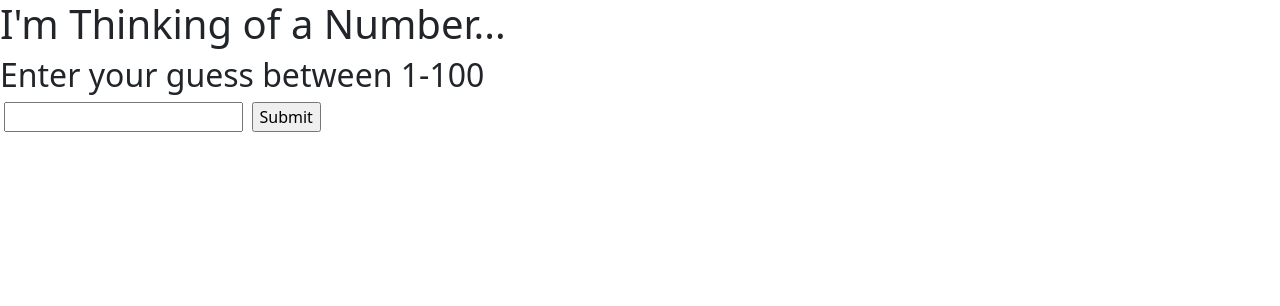
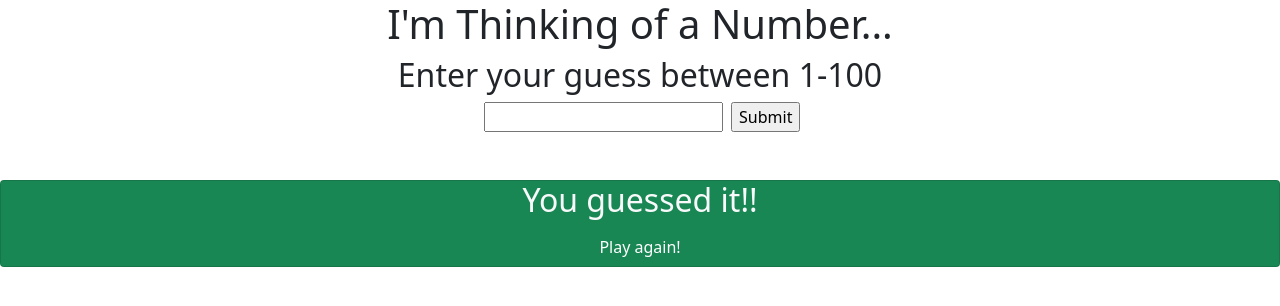
Before and after one commit to SarahMunson/python, a Flask app: page / in a window 1280 px wide. Shown: the top 306 px of the page. Run offline with Flask 2, Linux system fonts and the light colour scheme; the visitor is signed in with stand-in values (Sample User, id 1).

Commit message:
numbers game complete

```diff
--- a/w1d5/great_number_game/server.py
+++ b/w1d5/great_number_game/server.py
@@ -1,32 +1,24 @@
 from flask import Flask, render_template, request, redirect, session
+import random
 
 app = Flask(__name__)
 app.secret_key = 'keep it safe'
 
 @app.route('/')
 def root():
-    session['random_number'] = 55
-    if int(session['guess']) < session['random_number']:
-        print("Too Low")
-    elif int(session['guess']) > session['random_number']:
-        print("Too high")
-    else:
-        print("You guessed it!")
+    if "num" not in session:
+        session['num'] = random.randint(1, 100)
     return render_template('index.html')
 
 @app.route('/guess', methods=['POST'])
 def guess():
     session['guess'] = int(request.form['guess'])
-    session['random_number'] = 55
-    if int(session['guess']) < session['random_number']:
-        print("Too Low")
-    elif int(session['guess']) > session['random_number']:
-        print("Too high")
-    else:
-        print("You guessed it!")
     return redirect('/')
 
-
+@app.route('/playagain')
+def play_again():
+    session.clear()
+    return redirect('/')
 
 if __name__ == "__main__":
     app.run(debug = True)
--- a/w1d5/great_number_game/templates/index.html
+++ b/w1d5/great_number_game/templates/index.html
@@ -8,6 +8,7 @@
     <link href="https://cdn.jsdelivr.net/npm/bootstrap@5.1.3/dist/css/bootstrap.min.css" rel="stylesheet" integrity="sha384-1BmE4kWBq78iYhFldvKuhfTAU6auU8tT94WrHftjDbrCEXSU1oBoqyl2QvZ6jIW3" crossorigin="anonymous">
 </head>
 <body>
+    <div class="text-center">
         <h1>I'm Thinking of a Number...</h1>
         <h2>Enter your guess between 1-100</h2>
         <form action="/guess" method="post">
@@ -16,6 +17,27 @@
             <label for="submit"></label>
             <input type="submit" name="submit">
         </form>
+    </div>
+    <div class="text-center mt-5">
+        {% if 'guess' in session: %}
+            {% if session['guess'] == session['num']: %}
+                <div class="card bg-success text-light">
+                    <h2>You guessed it!!</h2>
+                    <a href="/playagain" class="btn btn-success">Play again!</a>
+                </div>
+            {% endif %}
+            {% if session['guess'] < session['num']: %}
+                <div class="card bg-warning text-light">
+                    <h2>Too Low</h2>
+                </div>
+            {% endif %}
+            {% if session['guess'] > session['num'] %}
+                <div class="card bg-danger text-light">
+                    <h2>Too High</h2>
+                </div>
+            {% endif %}
+        {% endif %}
 
+    </div>
 </body>
 </html>
```
Lines whose indentation alone changed are shown as unchanged.
